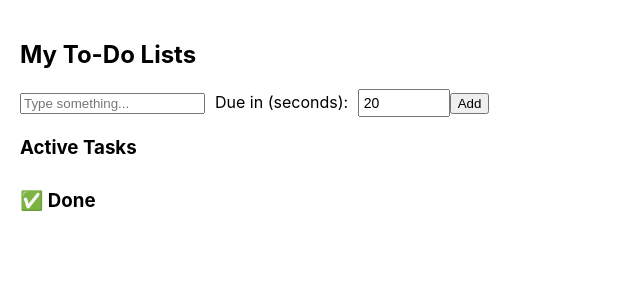
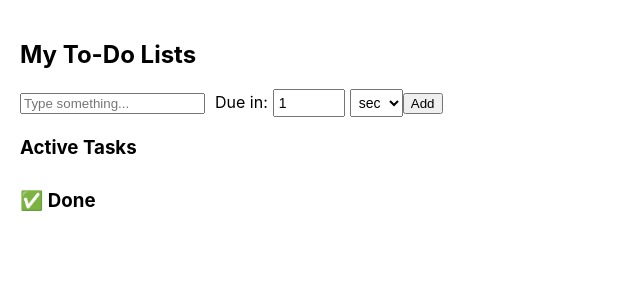
Before and after one commit to SanatjonB/todo-ts, a React (Create React App) app: page / in a window 1280 px wide. Shown: the top 300 px of the page, without its empty margins (0-640 px from the left). Built offline with nearby package versions, Linux system fonts and the light colour scheme.

Commit message:
added due times and made it readable

```diff
--- a/src/App.tsx
+++ b/src/App.tsx
@@ -12,8 +12,9 @@ function App() {
   const [tasks, setTasks] = useState<Task[]>([]);
   const [loaded, setLoaded] = useState(false);
   const [doneTasks, setDoneTasks] = useState<Task[]>([]);
-  const [dueIn, setDueIn] = useState("20");
+  const [dueIn, setDueIn] = useState("1");
   const [tick, setTick] = useState(0);
+  const [dueUnit, setDueUnit] = useState("Days");
 
   useEffect(() => {
     const interval = setInterval(() => {
@@ -50,8 +51,8 @@ function App() {
 
   return (
     <div style={{ padding: "20px" }}>
+      {/* title and inputs  */}
       <h2>My To-Do Lists</h2>
-
       <input
         type="text"
         placeholder="Type something..."
@@ -61,30 +62,52 @@ function App() {
         }}
       />
       <label style={{ marginLeft: "10px" }}>
-        Due in (seconds):{" "}
+        Due in:
         <input
           type="number"
-          placeholder="e.g. 30"
           value={dueIn}
           onChange={(e) => setDueIn(e.target.value)}
           style={{
             marginLeft: "5px",
-            width: "80px",
+            width: "60px",
             padding: "4px",
             fontSize: "14px",
           }}
         />
+        <select
+          value={dueUnit}
+          onChange={(e) => setDueUnit(e.target.value)}
+          style={{
+            marginLeft: "5px",
+            padding: "4px",
+            fontSize: "14px",
+          }}
+        >
+          <option value="seconds">sec</option>
+          <option value="hours">hr</option>
+          <option value="days">day</option>
+        </select>
       </label>
+
+      {/* Add button */}
       <button
         onClick={(e) => {
           if (task.trim() === "" || isNaN(Number(dueIn)) || Number(dueIn) <= 0)
             return;
+          const unitMultipliers: Record<string, number> = {
+            seconds: 1,
+            hours: 3600,
+            days: 86400,
+          };
+          const seconds =
+            Number(dueIn) * unitMultipliers[dueUnit.toLowerCase()];
+          const dueAt = new Date(Date.now() + seconds * 1000).toISOString();
+          setTasks((prev) => [...prev, newTasks]);
           const newTasks = {
             text: task,
             completed: false,
-            dueAt: new Date(Date.now() + Number(dueIn) * 1000).toISOString(),
+            dueAt,
           };
-          setTasks((prev) => [...prev, newTasks]);
         }}
       >
         Add
@@ -95,6 +118,23 @@ function App() {
       <ul>
         {tasks.map((task_, i) => {
           const isOverdue = new Date(task_.dueAt).getTime() < Date.now();
+          const timeLeftMs = new Date(task_.dueAt).getTime() - Date.now();
+          let timeLeftStr = "";
+
+          if (!isOverdue) {
+            const totalSec = Math.floor(timeLeftMs / 1000);
+            const hr = Math.floor(totalSec / 3600);
+            const min = Math.floor((totalSec % 3600) / 60);
+            const sec = totalSec % 60;
+
+            if (hr > 0) {
+              timeLeftStr = `${hr} hr${hr !== 1 ? "s" : ""} ${min} min`;
+            } else if (min > 0) {
+              timeLeftStr = `${min} min ${sec} sec`;
+            } else {
+              timeLeftStr = `${sec} sec`;
+            }
+          }
 
           return (
             <li
@@ -107,6 +147,11 @@ function App() {
               }}
             >
               <div>{task_.text}</div>
+              {!isOverdue && (
+                <div style={{ color: "#888", fontSize: ".8em" }}>
+                  {timeLeftStr}
+                </div>
+              )}
               {isOverdue && (
                 <div style={{ color: "red", fontSize: "0.8em" }}>
                   ⚠️ Due Now!
```
